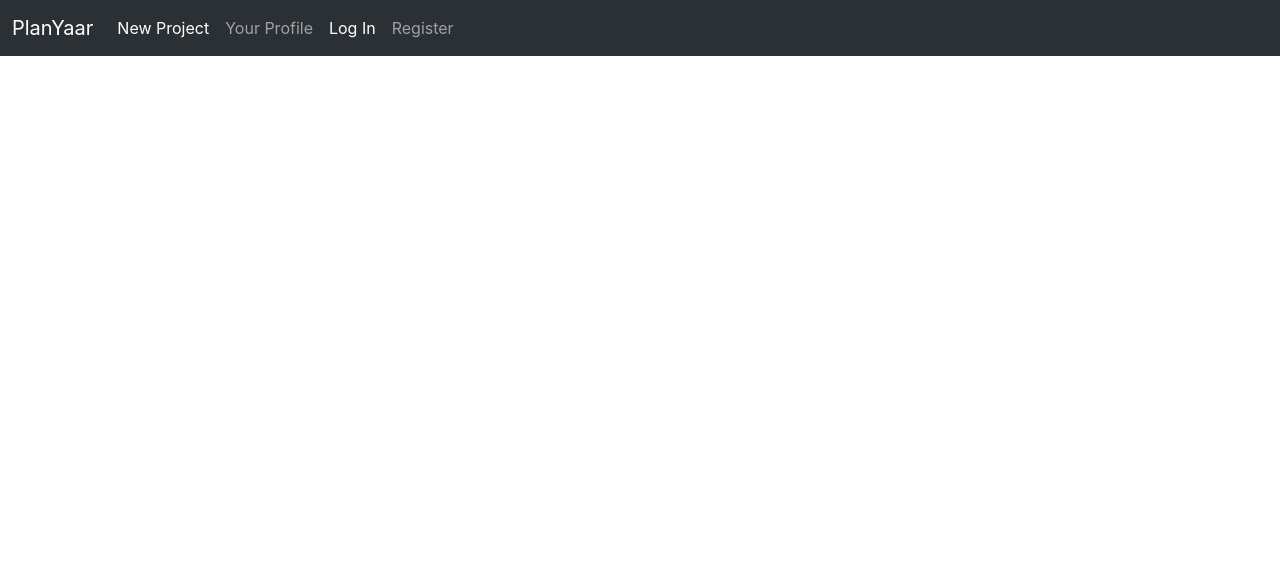
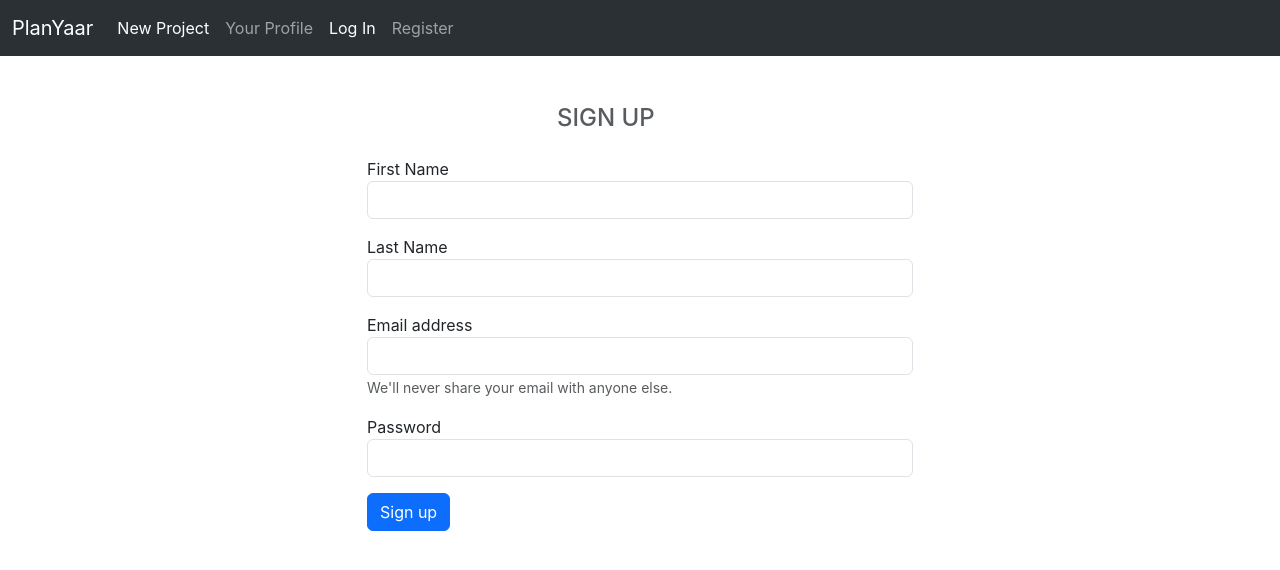
Before and after one commit to anishdv/project_planner, a React (Create React App) app: page /signup in a window 1280 px wide. Shown: the top 570 px of the page. Built offline with nearby package versions, Linux system fonts and the light colour scheme.

Commit message:
working with basic styling

```diff
--- a/src/App.js
+++ b/src/App.js
@@ -3,7 +3,8 @@ import Dashboard from "./components/dashboard/dashboard";
 import { BrowserRouter as Router, Routes, Route, Link } from "react-router-dom";
 import ProjectDetails from "./components/projects/projectDetails";
 import Signin from "./components/auth/signin";
-
+import Signup from "./components/auth/signup";
+import CreateNew from "./components/projects/createProject";
 function App() {
   return (
     <Router>
@@ -13,6 +14,9 @@ function App() {
           <Route exact path='/' element={<Dashboard/>}></Route>
           <Route exact path='/project/:id' element={<ProjectDetails/>}></Route>
           <Route exact path='/signin' element={<Signin/>}></Route>
+          <Route exact path='/signup' element={<Signup/>}></Route>
+          <Route exact path='/create' element={<CreateNew/>}></Route>
+
         </Routes>
       </div>
     </Router>
--- a/src/components/auth/signin.js
+++ b/src/components/auth/signin.js
@@ -4,13 +4,6 @@ import { useState } from 'react';
 const Signin=()=> {
      const [email, setEmail]=useState("");
      const [password, setPassword]=useState("");
-
-     const handleChangeE=(e)=>{
-        setEmail(e.target.value);
-     }
-     const handleChangeP=(e)=>{
-        setPassword(e.target.value);
-     }
 
      const handleSubmit=(e)=>{
         console.log(email);
@@ -21,18 +14,21 @@ const Signin=()=> {
   return (
     <div className="container pt-5">
     <div className="row justify-content-center">
+        <h4 className="col-sm-2 text-muted">SIGN IN</h4>
+    </div>
+    <div className="row justify-content-center">
     <div className="col-sm-6">
     <form onSubmit={handleSubmit}>
   <div className="form-group">
     <label htmlFor="exampleInputEmail1">Email address</label>
-    <input type="email" value={email} onChange={handleChangeE} className="form-control" id="exampleInputEmail1" aria-describedby="emailHelp" placeholder="Enter email" />
-    <small id="emailHelp" className="form-text text-muted">We'll never share your email with anyone else.</small>
+    <input type="email" value={email} onChange={e=>setEmail(e.target.value)} className="form-control" id="exampleInputEmail1" aria-describedby="emailHelp" placeholder="" />
+    {/* <small id="emailHelp" className="form-text text-muted">We'll never share your email with anyone else.</small> */}
   </div>
   <div className="form-group pt-3">
     <label htmlFor="exampleInputPassword1">Password</label>
-    <input type="password" value={password} onChange={handleChangeP} className="form-control" id="exampleInputPassword1" placeholder="Password"/>
+    <input type="password" value={password} onChange={e=>setPassword(e.target.value)} className="form-control" id="exampleInputPassword1" placeholder=""/>
   </div>
-  <button type="submit" className="btn btn-primary mt-3">Submit</button>
+  <button type="submit" className="btn btn-primary mt-3">Sign in</button>
 </form>
 </div>
 </div>
--- a/src/components/auth/signup.js
+++ b/src/components/auth/signup.js
@@ -0,0 +1,52 @@
+import React from 'react'
+import { useState } from 'react';
+
+const Signup=()=> {
+     const [email, setEmail]=useState("");
+     const [password, setPassword]=useState("");
+     const [first, setFirst]=useState("");
+     const [last, setLast]=useState("");
+
+
+     const handleSubmit=(e)=>{
+        console.log(first);
+        console.log(last);
+        console.log(email);
+        console.log(password);
+        e.preventDefault();
+     }
+
+  return (
+    <div className="container pt-5">
+    <div className="row justify-content-center">
+        <h4 className="col-sm-2 text-muted">SIGN UP</h4>
+    </div>
+    <div className="row justify-content-center">
+    <div className="col-sm-6">
+    <form onSubmit={handleSubmit}>
+    <div className="form-group pt-3">
+    <label>First Name</label>
+    <input type="name" value={first} onChange={e=>setFirst(e.target.value)} className="form-control" placeholder=""/>
+  </div>
+  <div className="form-group pt-3">
+    <label>Last Name</label>
+    <input type="name" value={last} onChange={e=>setLast(e.target.value)} className="form-control" placeholder=""/>
+  </div>
+  <div className="form-group pt-3">
+    <label htmlFor="exampleInputEmail1">Email address</label>
+    <input type="email" value={email} onChange={e=>setEmail(e.target.value)} className="form-control" id="exampleInputEmail1" aria-describedby="emailHelp" placeholder="" />
+    <small id="emailHelp" className="form-text text-muted">We'll never share your email with anyone else.</small>
+  </div>
+  <div className="form-group pt-3">
+    <label htmlFor="exampleInputPassword1">Password</label>
+    <input type="password" value={password} onChange={e=>setPassword(e.target.value)} className="form-control" id="exampleInputPassword1" placeholder=""/>
+  </div>
+  <button type="submit" className="btn btn-primary mt-3">Sign up</button>
+</form>
+</div>
+</div>
+</div>
+  )
+}
+
+export default Signup;
--- a/src/components/layout/signedInlinks.js
+++ b/src/components/layout/signedInlinks.js
@@ -3,8 +3,8 @@ import React from 'react'
 export default function SignedInlinks() {
   return (
     <div className="d-flex flex-col">
-        <a className="nav-link active" aria-current="page" href="#">New Project</a>
-        <a className="nav-link" href="#">Your Profile</a>
+        <a className="nav-link active" aria-current="page" href="/create">New Project</a>
+        <a className="nav-link" href="/">Your Profile</a>
     </div>
   )
 }
--- a/src/components/layout/signedoutlinks.js
+++ b/src/components/layout/signedoutlinks.js
@@ -3,8 +3,8 @@ import React from 'react'
 export default function Signedoutlinks() {
   return (
     <div className="d-flex flex-col">
-        <a className="nav-link active" aria-current="page" href="#">Log In</a>
-        <a className="nav-link" href="#">Register</a>
+        <a className="nav-link active" aria-current="page" href="/signin">Log In</a>
+        <a className="nav-link" href="/signup">Register</a>
     </div>
   )
 }
--- a/src/components/projects/createProject.js
+++ b/src/components/projects/createProject.js
@@ -0,0 +1,39 @@
+import React from 'react'
+import { useState } from 'react';
+
+const CreateNew=()=> {
+     const [title, setTitle]=useState("");
+     const [content, setContent]=useState("");
+
+     const handleSubmit=(e)=>{
+        console.log(title);
+        console.log(content);
+        e.preventDefault();
+     }
+
+  return (
+    <div className="container pt-5">
+    <div className="row justify-content-center">
+        <h4 className="col-sm-3 text-muted">Create New Project</h4>
+    </div>
+    <div className="row justify-content-center">
+    <div className="col-sm-6">
+    <form onSubmit={handleSubmit}>
+  <div className="form-group">
+    <label htmlFor="exampleInputEmail1">Title of Project</label>
+    <input type="name" value={title} onChange={e=>setTitle(e.target.value)} className="form-control" aria-describedby="emailHelp" placeholder="" />
+    {/* <small id="emailHelp" className="form-text text-muted">We'll never share your email with anyone else.</small> */}
+  </div>
+  <div className="form-group pt-3">
+    <label htmlFor="exampleInputPassword1">Content</label>
+    <textarea type="name" value={content} onChange={e=>setContent(e.target.value)} className="form-control" id="exampleInputPassword1" placeholder=""/>
+  </div>
+  <button type="submit" className="btn btn-primary mt-3">Create</button>
+</form>
+</div>
+</div>
+</div>
+  )
+}
+
+export default CreateNew;
```
